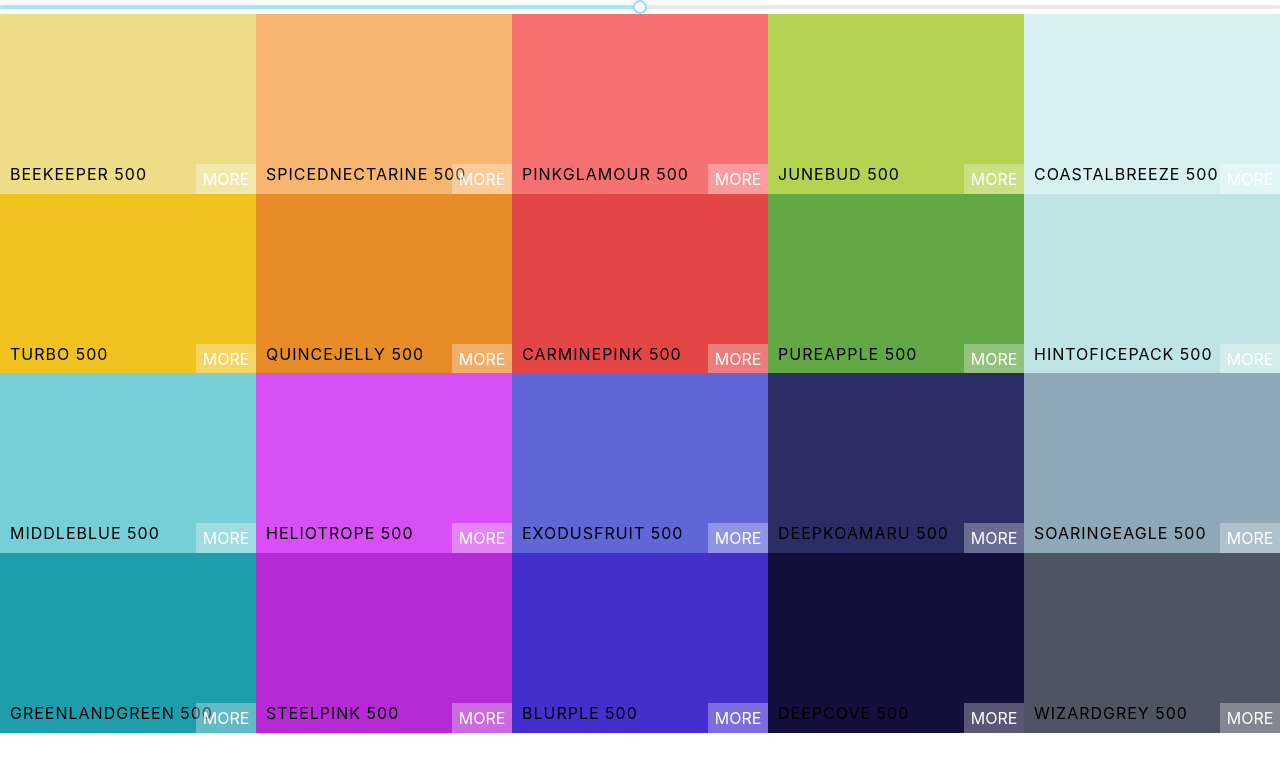
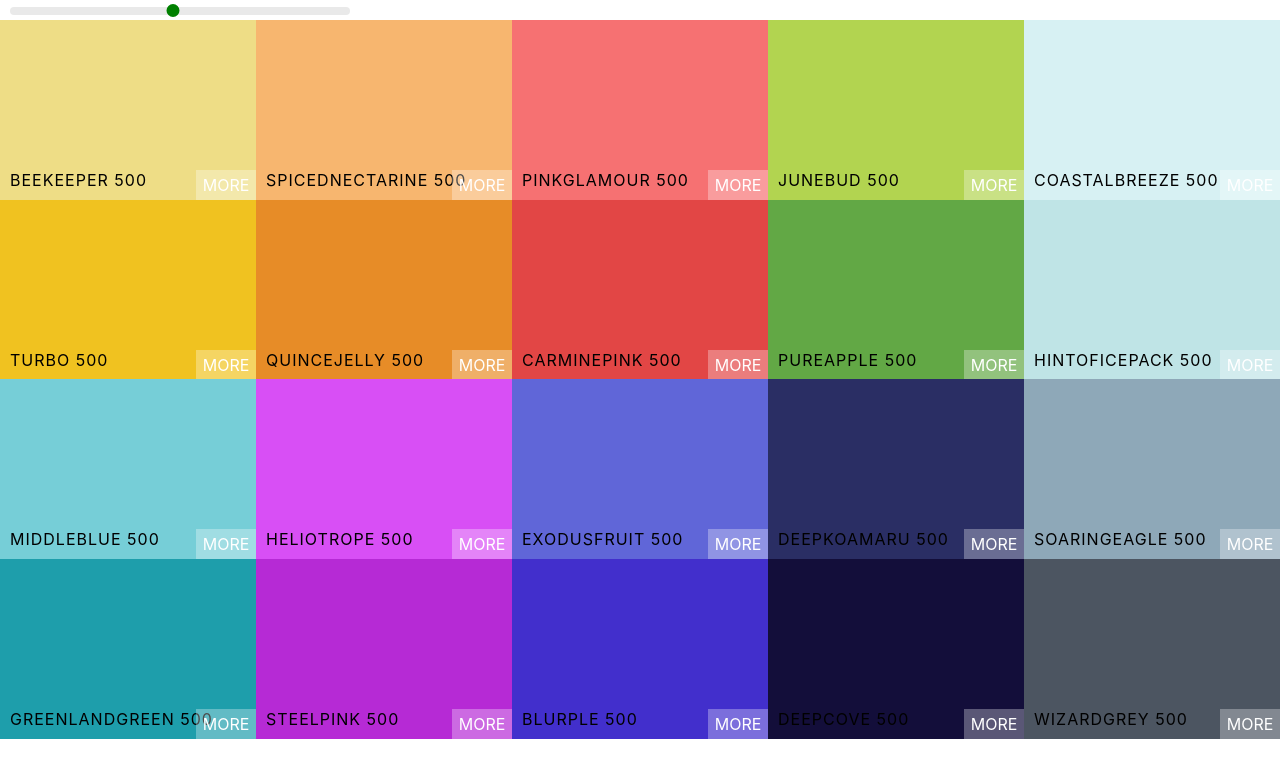
Before and after one commit to ch-ankit/color-app, a React (Create React App) app: page / in a window 1280 px wide. Shown: the top 778 px of the page. Built offline with nearby package versions, Linux system fonts and the light colour scheme.

Commit message:
Style Color Slider

```diff
--- a/src/Palette.css
+++ b/src/Palette.css
@@ -6,3 +6,31 @@
     height: 90%;
     justify-content: center;
 }
+
+.Slider {
+    width: 340px;
+    margin: 0 10px;
+    display: inline-block;
+}
+
+.rc-slider-track {
+    background-color: transparent;
+}
+
+.rc-slider-handle,
+.rc-slider-handle:active,
+.rc-slider-handle:focus,
+.rc-slider-handle:hover {
+    background-color: green;
+    outline: none;
+    border: 2px solid green;
+    box-shadow: none;
+    height: 13px;
+    width: 13px;
+    margin-left: -7px;
+    margin-top: -3px;
+}
+
+.rc-slider-rail {
+    height: 8px;
+}
--- a/src/Palette.js
+++ b/src/Palette.js
@@ -19,7 +19,10 @@
         const colorBoxes = colors[level].map(color => <ColorBox background={color.hex} name={color.name} />)
         return (
             <div className="Palette">
-                <Slider defaultValue={level} step={100} min={100} max={900} onAfterChange={this.changeLevel} />
+                <div className="Slider">
+
+                    <Slider defaultValue={level} step={100} min={100} max={900} onAfterChange={this.changeLevel} />
+                </div>
                 {/* Navbar goes here */}
                 <div className="Palette-colors">
                     {colorBoxes}
```
